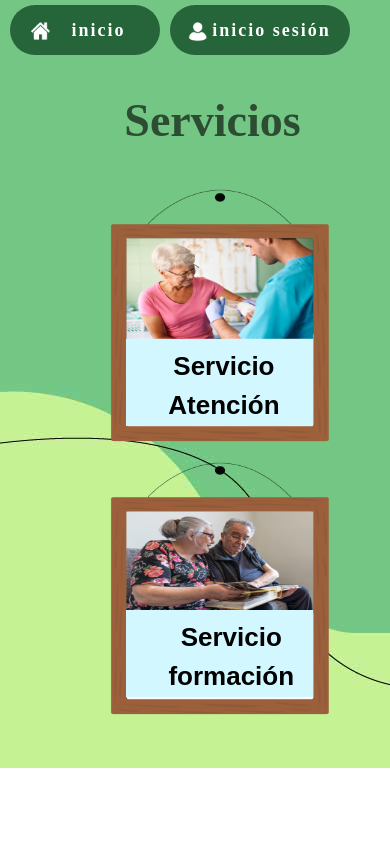
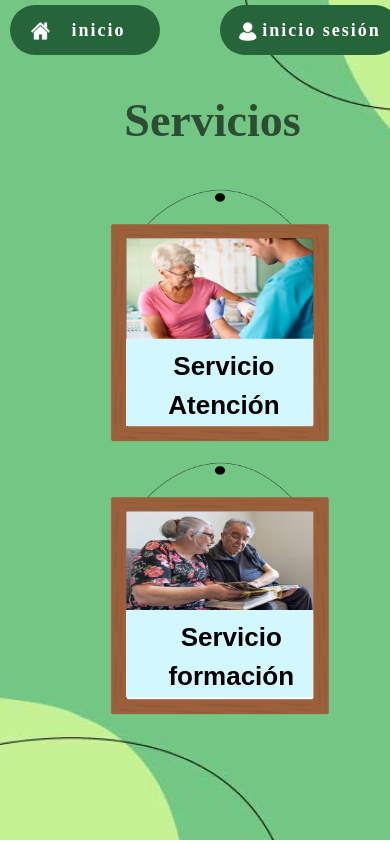
Before and after one commit to adriancamilovasquezrincon/frontend_Hogar, a Vue app: page /servicio in a window 390 px wide. Built offline with nearby package versions, Linux system fonts and the light colour scheme.

Commit message:
maassaas

```diff
--- a/src/components/servicio.vue
+++ b/src/components/servicio.vue
@@ -149,14 +149,14 @@ export default {
     text-align: center;
     margin-top: 86px;
     font-size: 46px;
-  color: rgba(0, 0, 0, 0.61);
+    color: rgba(0, 0, 0, 0.61);
     font-family: "Fredoka One", cursive;
   }
   .fondo {
     position: fixed;
     width: 425px;
-    height: 1480px;
-    background-image: url("../assets/imagenesHogar/Fondo_solo_ 3.png");
+    height: 890px;
+    background-image: url("../assets/Celular/servicios/fondito.png");
   }
   /**Marcos arreglados */
   .marco1 {
@@ -243,7 +243,7 @@ export default {
     position: absolute;
     width: 180px;
     height: 50px;
-    left: 170px;
+    left: 220px;
     top: 5px;
     background: #266439;
     border-radius: 25px;
```
